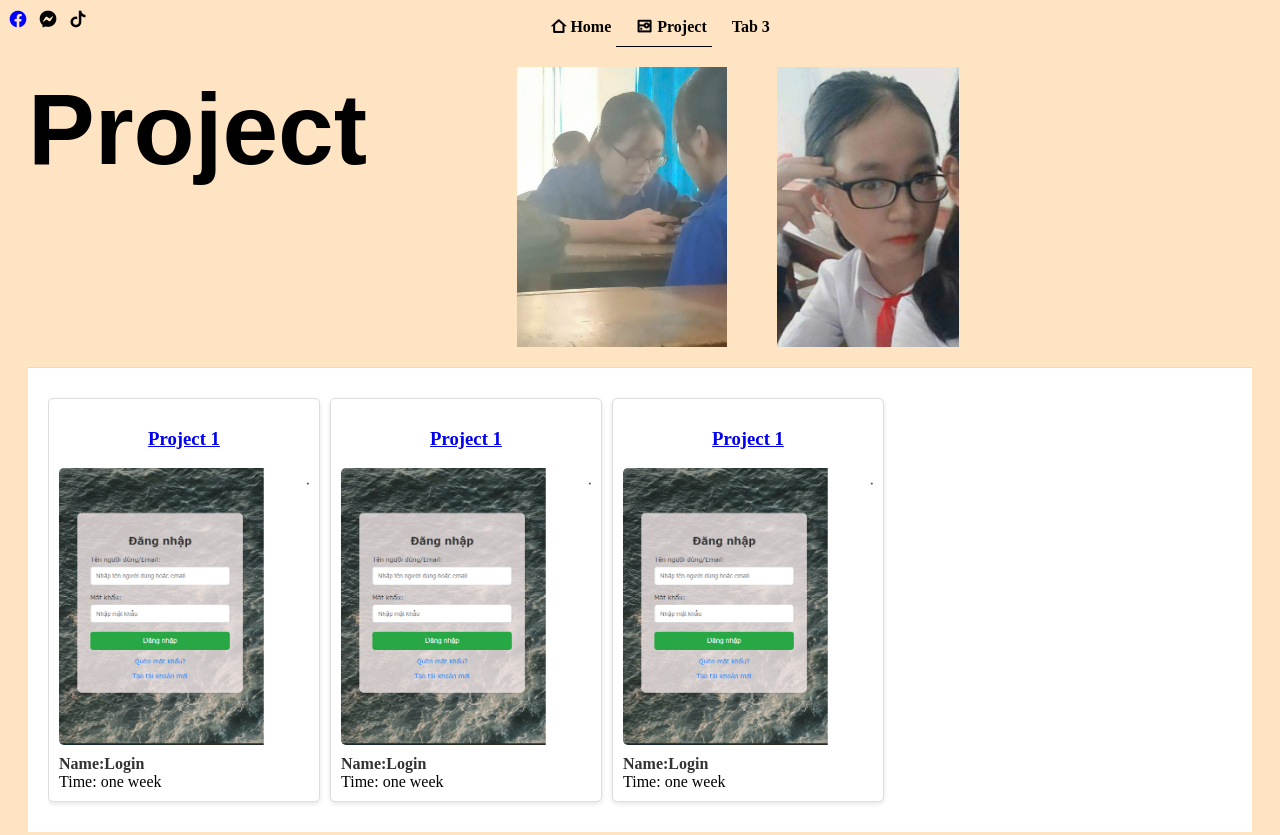
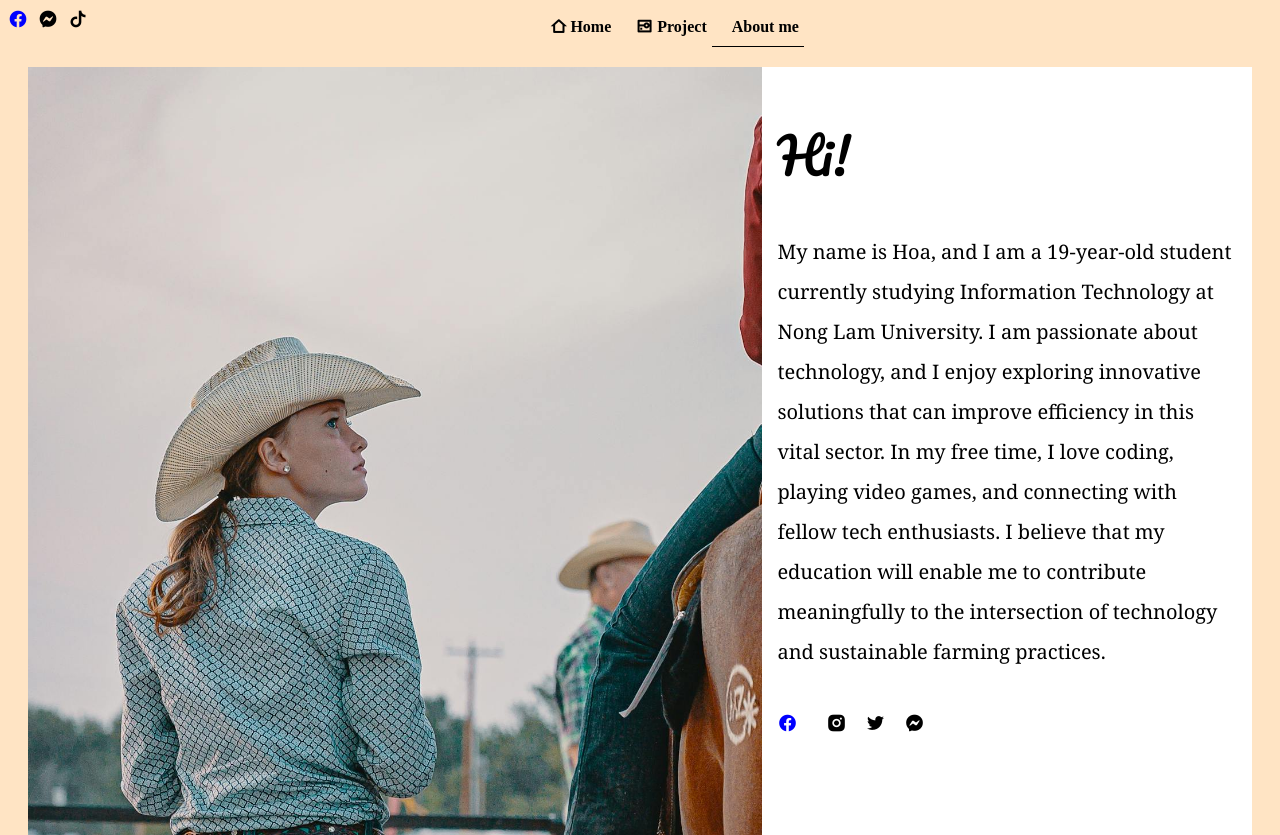
Before and after one commit to LaiThiHoa/website, a plain HTML site: page index.html in a window 1280 px wide. Shown: the top 835 px of the page. Drawn offline with nearby package versions, Linux system fonts and the light colour scheme; a web font is replaced by a local one.

Commit message:
thêm about me

```diff
--- a/css/main.css
+++ b/css/main.css
@@ -73,10 +73,15 @@ h2 {
   overflow-x: auto;
   padding: 10px 0;
 }
+.course-list a{
+  text-decoration: none;
+  color: black;
+  /* border-bottom: 1px solid; */
+}
 
 .course-card {
   background-color: #fff;
-  border: 1px solid #ddd;
+  border: 1px solid #cecece;
   border-radius: 5px;
   margin-right: 10px;
   padding: 10px;
@@ -117,14 +122,16 @@ h2 {
   height: 300px;
 }
 .header-tab2 img{
-  padding-right: 50px;
   /* background-color: white; */
   margin-bottom: 20px;
+  border-radius: 10%;
+  margin-right: 50px;
 
 
 }
 .header-tab2 h2{
-  padding-right: 150px;
+  padding-right: 250px;
+
 }
 .course-card h3{
   text-align: center;
@@ -148,5 +155,29 @@ h2 {
 }
 .ri-facebook-circle-fill a{
   text-decoration: none;
+}
+.grid{
+  display: grid;
+  grid-template-columns: 60% 40%;
+}
+.left img{
+  width: 100%;
+  height: auto;
+}
+.right{
+  background-color: white;
+  padding: 10px 15px;
+}
+.right p{
+  font-family: Georgia, 'Times New Roman', Times, serif;
+  line-height: 2;
+  padding-bottom: 20px;
 
 }
+.right .icon a{
+  text-decoration: none;
+  font-size: 20px;
+  margin-right: 15px;
+  color: black;
+
+}
--- a/index.html
+++ b/index.html
@@ -25,8 +25,8 @@
         <i class="ri-tiktok-fill"></i>
 
         <div class="tab " data-tab="tab1"><i class="ri-home-2-line"></i> Home</div>
-        <div class="tab active" data-tab="tab2"><i class="ri-projector-line"></i>Project</div>
-        <div class="tab" data-tab="tab3">Tab 3</div>
+        <div class="tab " data-tab="tab2"><i class="ri-projector-line"></i>Project</div>
+        <div class="tab active" data-tab="tab3">About me</div>
     </div>
 
     <!-- Tab content -->
@@ -35,12 +35,12 @@
         <h1>Welcome back, Lại Thị Hoa!</h1>
         <img src="img/taking-2471165_1280.jpg" alt="anh">
     </div>
-    <div class="tab-content active" id="tab2">
+    <div class="tab-content" id="tab2">
         <div class="header-tab2">
             <h2> Project</h2>
-            <img src="img/Sương 2.jpg" alt="ảnh phong cảnh">
-            <img src="img/Sương.jpg" alt="ảnh phong cảnh">
-            <!-- <img src="img/anhphongcanh(3).jpg" alt="ảnh phong cảnh"> -->
+            <img src="img/anhphongcanh (1).jpg" alt="ảnh phong cảnh">
+            <img src="img/anhphongcanh (2).jpg" alt="ảnh phong cảnh">
+            <img src="img/anhphongcanh(3).jpg" alt="ảnh phong cảnh">
 
 
         </div>
@@ -70,9 +70,25 @@
             </section>
         </a>
     </div>
-    <div class="tab-content" id="tab3">
-        <h3>Content for Tab 3</h3>
-        <p>This is the content for tab 3.</p>
+    <div class="tab-content active" id="tab3">
+        <div class="grid">
+            <div class="left">
+                <img src="img/aboutme.jpg" alt="about me">
+
+            </div>
+            <div class="right">
+                <h1>Hi!</h1>
+                <p>My name is Hoa, and I am a 19-year-old student currently studying Information Technology at Nong Lam University. I am passionate about technology, and I enjoy exploring innovative solutions that can improve efficiency in this vital sector. In my free time, I love coding, playing video games, and connecting with fellow tech enthusiasts. I believe that my education will enable me to contribute meaningfully to the intersection of technology and sustainable farming practices.</p>
+                <div class="icon">
+                    <a href=""><i class="ri-facebook-circle-fill"></i></a>
+                    <a href=""><i class="ri-instagram-fill"></i></a>
+                    <a href=""><i class="ri-twitter-fill"></i></a>
+                    <a href=""><i class="ri-messenger-fill"></i></a>
+
+                </div>
+
+            </div>
+        </div>
     </div>
     <!-- <img src="img/pexels-rahulp9800-1083633.jpg" alt="anh"> -->
 
```
Also changed, not shown: img/aboutme.jpg (added).
